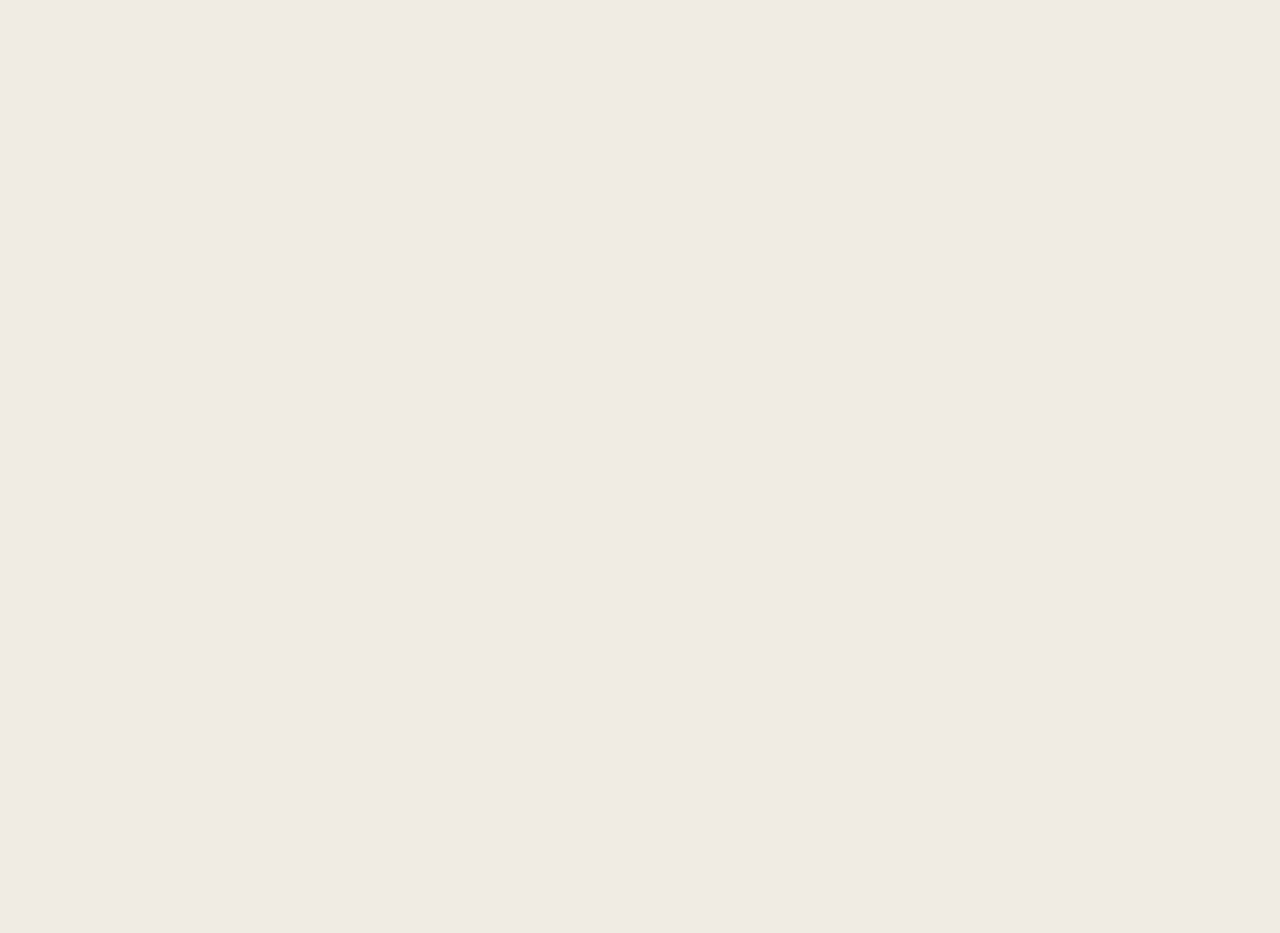
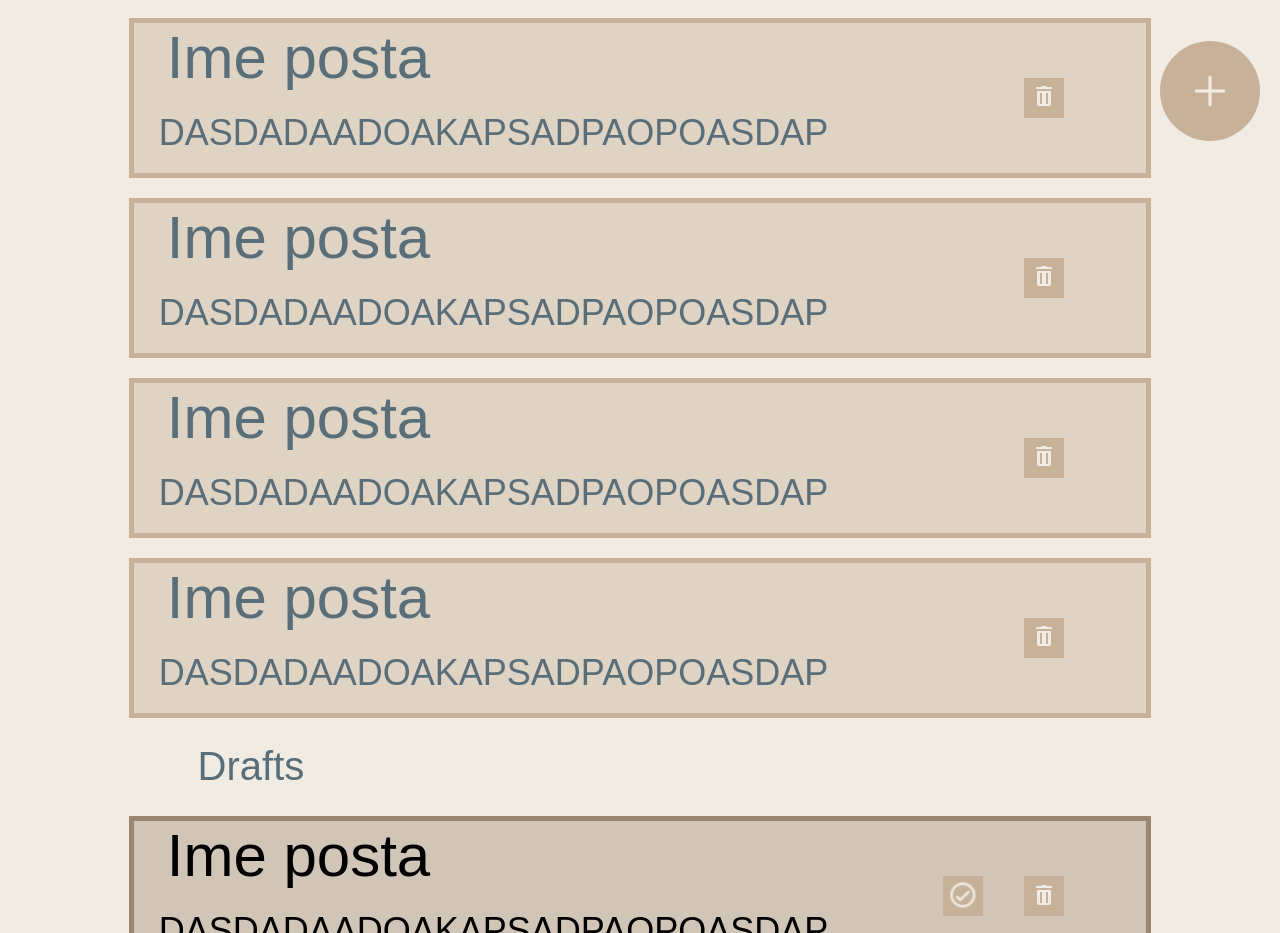
Before and after one commit to zumbuul/personalblog, a React (Create React App) app in the folder client2/: page /homepage in a window 1280 px wide. Shown: the part 359-1292 px from the top of the page. Before the commit the page ends 800 px from the top, so only its background shows below. Built offline with nearby package versions, Linux system fonts and the light colour scheme.

Commit message:
finished design admin homepage

```diff
--- /dev/null
+++ b/client2/src/components/homepage/AddPostButton.jsx
@@ -0,0 +1,15 @@
+import React from "react";
+import { Container, Plus } from "../styles/AddPostButton.styled";
+import plus from "./plus.png";
+
+function AddPostButton() {
+  return (
+    <>
+      <Container>
+        <Plus src={plus}></Plus>
+      </Container>
+    </>
+  );
+}
+
+export default AddPostButton;
--- a/client2/src/components/homepage/BlogPost.jsx
+++ b/client2/src/components/homepage/BlogPost.jsx
@@ -9,23 +9,24 @@ import {
   SectionTwo,
   TrashBtn,
   PublishBtn,
+  ImgPublish,
 } from "../styles/BlogPost.styled";
 
-function BlogPost() {
+function BlogPost(props) {
   return (
     <>
-      <Container post>
+      <Container post={props.type}>
         <SectionOne>
-          <PostName post>Ime posta</PostName>
-          <PostDesc>DASDADAADOAKAPSADPAOPOASDAP</PostDesc>
+          <PostName post={props.type}>Ime posta</PostName>
+          <PostDesc post={props.type}>DASDADAADOAKAPSADPAOPOASDAP</PostDesc>
         </SectionOne>
         <SectionTwo>
+          <PublishBtn post={props.type}>
+            <ImgPublish src={publish} />
+          </PublishBtn>
           <TrashBtn>
-            <img src={trash}></img>
+            <img src={trash} />
           </TrashBtn>
-          <PublishBtn>
-            <img></img>
-          </PublishBtn>
         </SectionTwo>
       </Container>
     </>
--- a/client2/src/components/homepage/BlogSection.jsx
+++ b/client2/src/components/homepage/BlogSection.jsx
@@ -8,7 +8,11 @@ function BlogSection(props) {
   return (
     <div>
       <Text>{props.text}</Text>
-      <BlogPost />
+      <BlogPost type={props.text} />
+      <BlogPost type={props.text} />
+      <BlogPost type={props.text} />
+      <BlogPost type={props.text} />
+      <BlogPost type={props.text} />
     </div>
   );
 }
--- a/client2/src/components/homepage/Homepage.jsx
+++ b/client2/src/components/homepage/Homepage.jsx
@@ -3,6 +3,7 @@ import { GlobalBody } from "../styles/Generic.styled";
 
 import Header from "./Header";
 import BlogSection from "./BlogSection";
+import AddPostButton from "./AddPostButton";
 
 function Homepage() {
   return (
@@ -10,6 +11,8 @@ function Homepage() {
       <GlobalBody />
       <Header />
       <BlogSection text="Posts" />
+      <BlogSection text="Drafts" />
+      <AddPostButton />
     </>
   );
 }
--- /dev/null
+++ b/client2/src/components/styles/AddPostButton.styled.js
@@ -0,0 +1,18 @@
+import styled from "styled-components";
+
+export const Container = styled.div`
+  position: fixed;
+  top: 50%;
+  right: 20px;
+  background-color: #c7b198;
+  width: 100px;
+  height: 100px;
+  border-radius: 50%;
+  display: grid;
+  place-items: center;
+  cursor: pointer;
+`;
+
+export const Plus = styled.img`
+  height: 40px;
+`;
--- a/client2/src/components/styles/BlogPost.styled.js
+++ b/client2/src/components/styles/BlogPost.styled.js
@@ -1,50 +1,75 @@
 import styled from "styled-components";
 
 export const Container = styled.div`
+  margin-top: 20px;
   width: 80%;
   height: 150px;
   margin-left: auto;
   margin-right: auto;
-  background-color: ${(props) => (props.post ? "#dfd3c3" : "#D0C5B6")};
-  border: 5px solid ${(props) => (props.post ? "#c7b198" : "#988673")};
+  background-color: ${(props) =>
+    props.post == "Posts" ? "#dfd3c3" : "#D0C5B6"};
+  border: 5px solid
+    ${(props) => (props.post == "Posts" ? "#c7b198" : "#988673")};
   font-weight: 300;
   display: flex;
+  cursor: pointer;
 `;
 
 export const PostName = styled.p`
   font-size: 60px;
   margin-left: 4%;
   margin-top: 0px;
-  color: ${(props) => (props.post ? "#596e79" : "black")};
+  color: ${(props) => (props.post == "Posts" ? "#596e79" : "#000000")};
 `;
 
 export const PostDesc = styled.p`
   font-size: 36px;
   margin-left: 3%;
   margin-top: -40px;
+  color: ${(props) => (props.post == "Posts" ? "#596e79" : "#000000")};
 `;
 
 export const SectionOne = styled.section`
-  flex: 3;
+  flex: 4;
 `;
 
-export const SectionTwo = styled.section`
+export const SectionTwo = styled.div`
   flex: 1;
+  align-items: center;
+  justify-content: center;
+  position: relative;
 `;
 
 export const TrashBtn = styled.button`
   width: 40px;
   height: 40px;
-
   background-color: #c7b198;
   border: none;
+  margin: 0;
+  position: absolute;
+  top: 50%;
+  left: 50%;
+  -ms-transform: translate(-50%, -50%);
+  transform: translate(-50%, -50%);
+  cursor: pointer;
 `;
 
 export const PublishBtn = styled.button`
   width: 40px;
   height: 40px;
+  display: ${(props) => (props.post == "Posts" ? "none" : "")};
   background-color: #c7b198;
   border: none;
+  margin: 0;
+  position: absolute;
+  top: 50%;
+  -ms-transform: translateY(-50%);
+  transform: translateY(-50%);\
+  cursor: pointer;
 `;
 
-export const ImgPublish = styled.img``;
+export const ImgPublish = styled.img`
+  padding: 0;
+  transform: translateY(20%);
+  transform: translateX(-4%);
+`;
```
Also changed, not shown: client2/src/components/homepage/plus.png (added).
